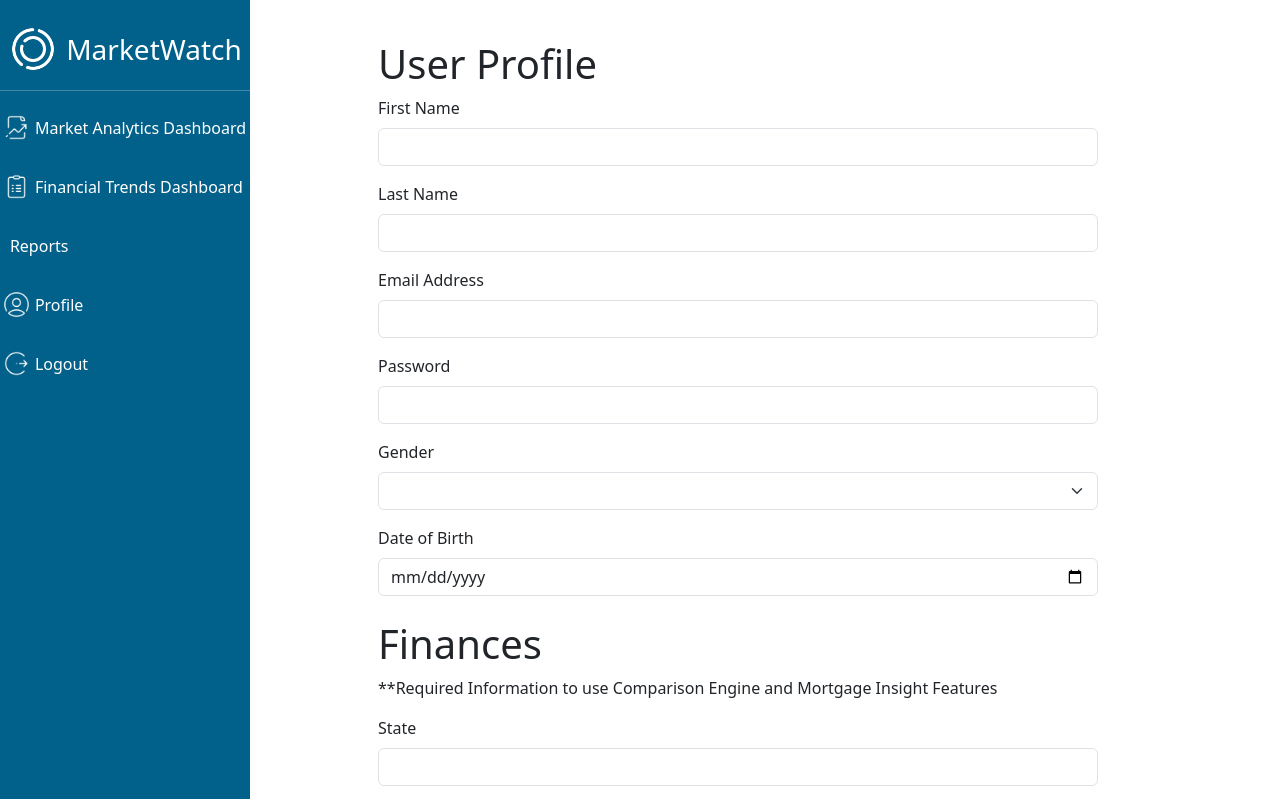
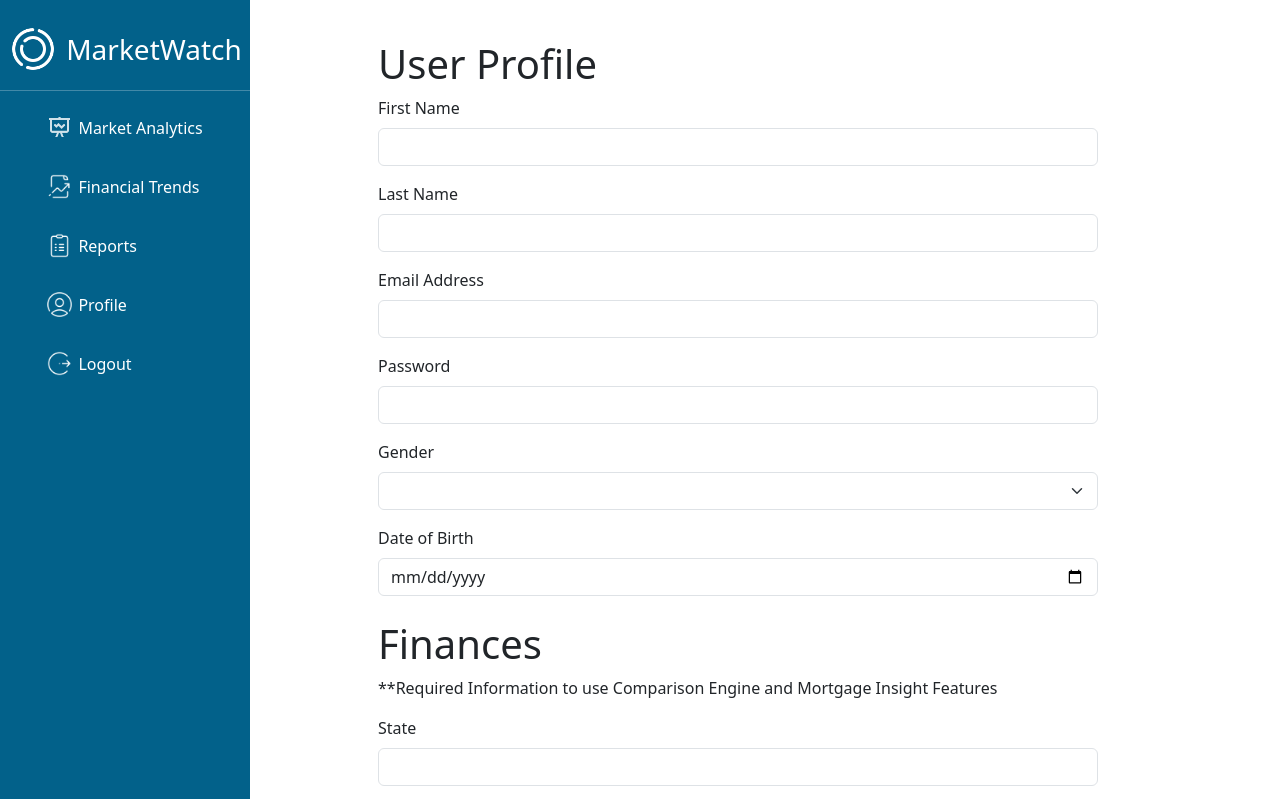
Before and after one commit to ssomo/4155-Project, a Django app: page /edit_profile/ in a window 1280 px wide. Shown: the top 799 px of the page. Run offline with Django 5.2, Linux system fonts and the light colour scheme.

Commit message:
Fixed the icons urls

```diff
--- a/MarketWatch/templates/nav.html
+++ b/MarketWatch/templates/nav.html
@@ -1,4 +1,5 @@
 <!DOCTYPE html>
+{% load static %}
 <html lang="en">
     <head>
         <meta charset="UTF-8">
@@ -11,38 +12,38 @@
     <body class="d-flex" style="padding: 0; margin: 0; position: relative;">
         <div class="d-flex flex-column" style="background-color: #02618A; width:250px; height: 100vh;">
             <div class="d-flex justify-content-center align-items-center mt-4">
-                <img src="/MarketWatch/base/templates/base/public/images/logo-white.png" alt="Circle Logo" height="50px;">
+                <img src="{% static 'images/logo-white.png' %}" alt="Circle Logo" height="50px;">
                 <span class="ms-2 fs-3 fw-medium text-white">MarketWatch</span>
             </div>
             <hr class="text-white">
             <ul class="nav nav-underline flex-column mx-auto">
                 <li class="nav-item">
                     <a href="/" class="nav-link icon-link text-white py-2">
-                        <img src="public/images/icons8-graph-report-64.png" alt="Graph report icon" height="25px;">
-                        Market Analytics Dashboard
+                        <img src="{% static 'images/icons8-statistics-96.png' %}" alt="Statistics icon" height="25px;">
+                        Market Analytics
                     </a>
                 </li>
                 <li class="nav-item">
                     <a href="/financial_trends/" class="nav-link icon-link text-white py-2">
-                        <img src="public/images/icons8-clipboard-64.png" alt="Clipboard icon" height="25px;">
-                        Financial Trends Dashboard
+                        <img src="{% static 'images/icons8-graph-report-64.png' %}" alt="Report icon" height="25px;">
+                        Financial Trends
                     </a>
                 </li>
                 <li class="nav-item">
                     <a href="/reports/" class="nav-link icon-link text-white py-2">
-                        <img src="" alt="" height="25px;">
+                        <img src="{% static 'images/icons8-clipboard-64.png' %}" alt="Clipboard icon" height="25px;">
                         Reports
                     </a>
                 </li>
                 <li class="nav-item">
                     <a href="/profile/" class="nav-link icon-link text-white py-2">
-                        <img src="public/images/icons8-male-user-64.png" alt="User icon" height="25px;">
+                        <img src="{% static 'images/icons8-male-user-64.png' %}" alt="User icon" height="25px;">
                         Profile
                     </a>
                 </li>
                 <li class="nav-item">
                     <a href="/login/" class="nav-link icon-link text-white py-2">
-                        <img src="public/images/icons8-logout-rounded-64.png" alt="Logout icon" height="25px;">
+                        <img src="{% static 'images/icons8-logout-rounded-64.png' %}" alt="Logout icon" height="25px;">
                         Logout
                     </a>
                 </li>
```
